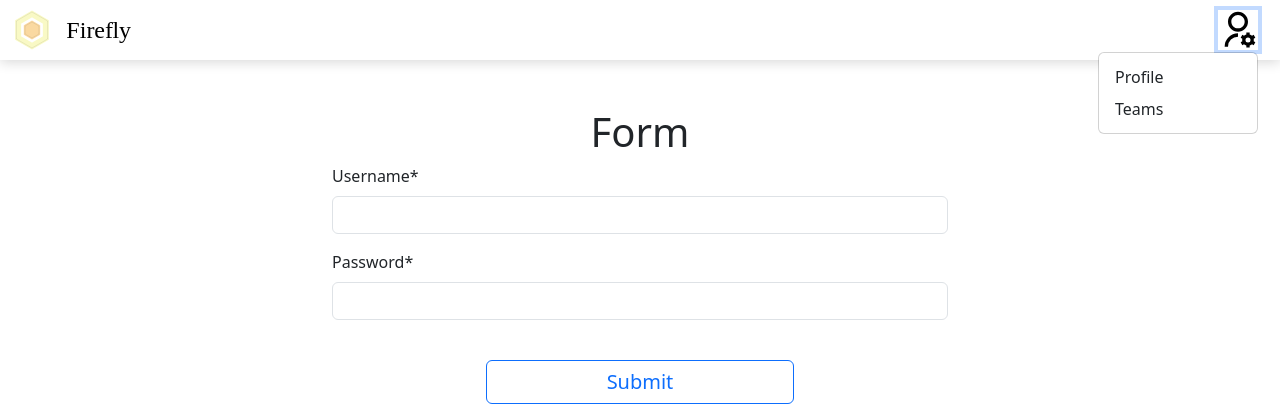
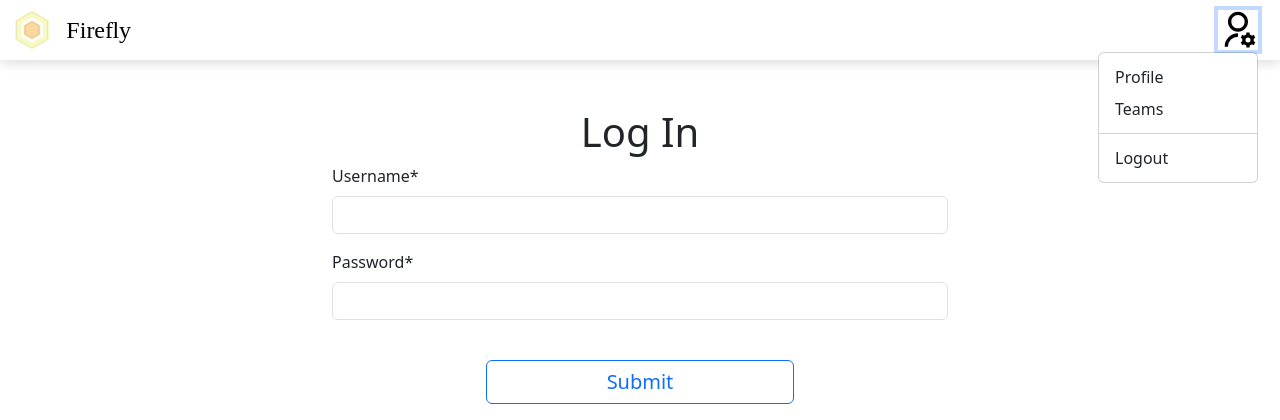
Before and after one commit to Quiet-Klirik/firefly-task-manager, a Django app: page /accounts/login/ in a window 1280 px wide, after a click that opens the changed part. Shown: the top 420 px of the page. Run offline with Django 4.2, Linux system fonts and the light colour scheme; some libraries are stand-ins or nearby versions.

Commit message:
Add [login.html] template +
 - add "Logout" button to the navigation profile dropdown

```diff
--- a/templates/base.html
+++ b/templates/base.html
@@ -27,6 +27,8 @@
           <ul class="dropdown-menu dropdown-menu-end">
             <li><a class="dropdown-item" href="{% url 'profile-redirect' %}">Profile</a></li>
             <li><a class="dropdown-item" href="{% url 'task_manager:team-list' %}">Teams</a></li>
+            <li><hr class="dropdown-divider"></li>
+            <li><a class="dropdown-item" href="{% url 'logout' %}">Logout</a></li>
           </ul>
         </li>
       </ul>
--- a/templates/registration/login.html
+++ b/templates/registration/login.html
@@ -1 +1,2 @@
 {% extends "base_form.html" %}
+{% block form_title %}<h1 class="text-center">Log In</h1>{% endblock form_title %}
```
